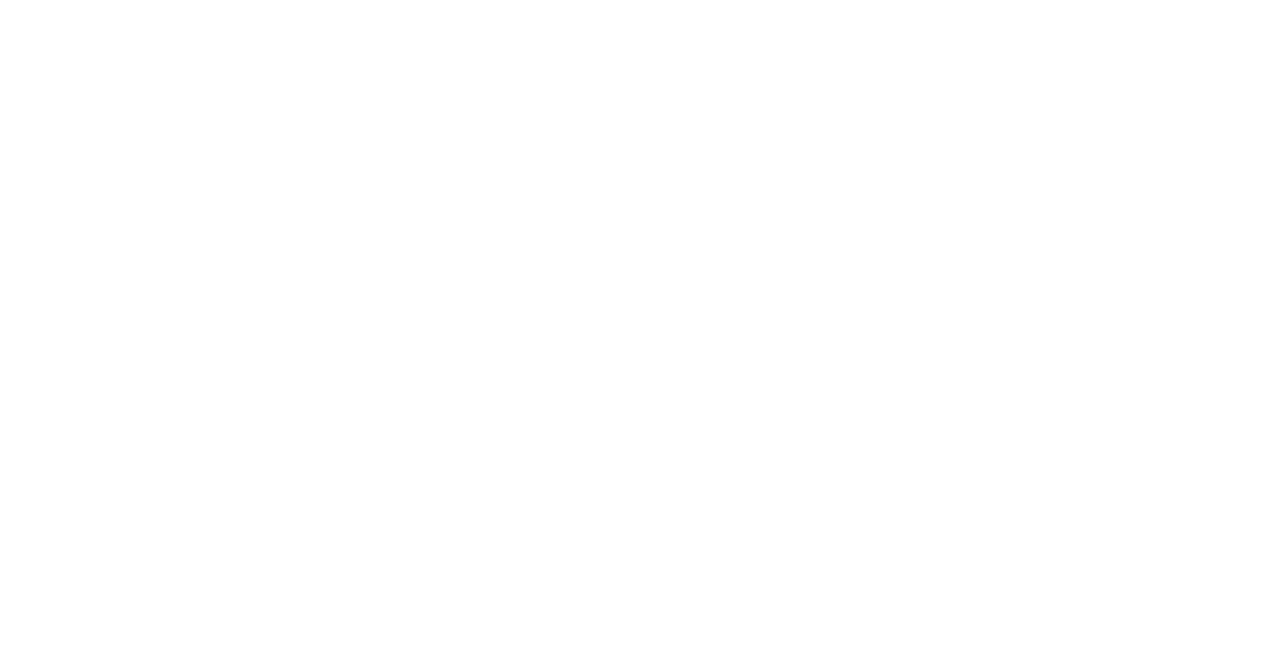
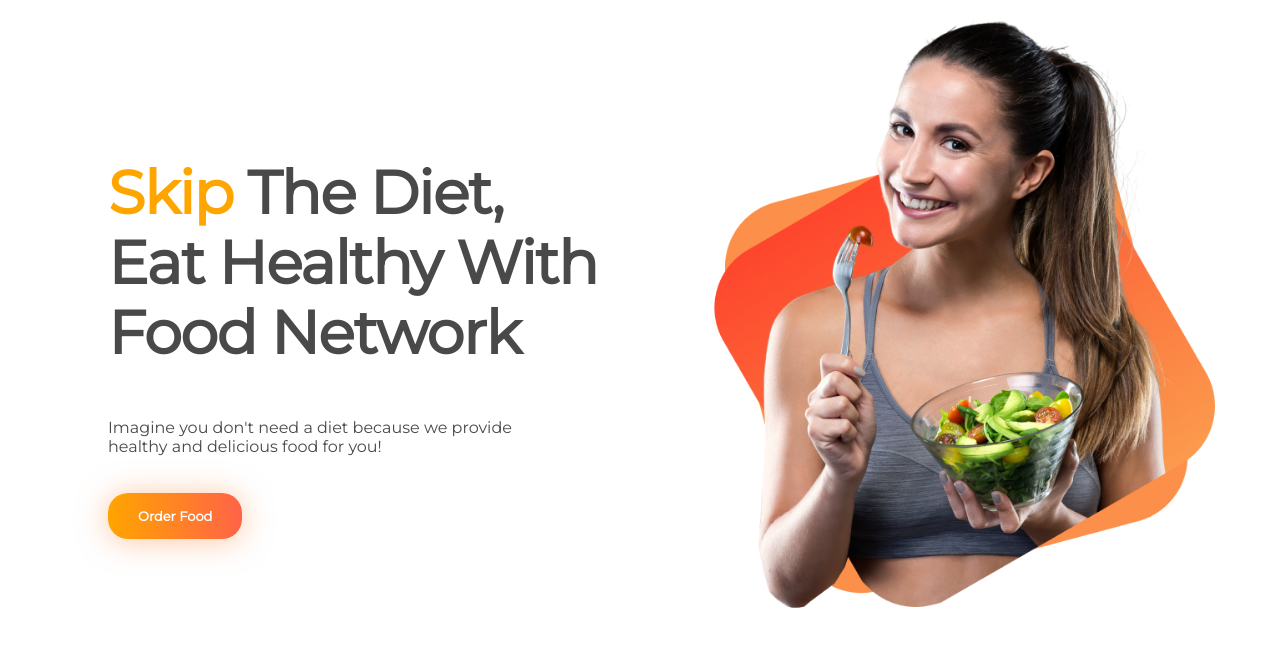
Before and after one commit to anshimi/eat-healthy, a plain HTML site: page index.html in a window 1280 px wide. Drawn offline with Linux system fonts and the light colour scheme.

Commit message:
section 1 added

```diff
--- a/index.html
+++ b/index.html
@@ -6,11 +6,24 @@
     <meta http-equiv="X-UA-Compatible" content="IE=edge">
     <meta name="viewport" content="width=device-width, initial-scale=1.0">
     <title>Document</title>
+    <link rel="preconnect" href="https://fonts.googleapis.com">
+    <link rel="preconnect" href="https://fonts.gstatic.com" crossorigin>
+    <link href="https://fonts.googleapis.com/css2?family=Montserrat&display=swap" rel="stylesheet">
     <link rel="stylesheet" href="style.css">
 </head>
 
 <body>
-
+    <section class="order">
+        <div class="order-left">
+            <h1 class="title"><span class="orange-color">Skip</span> The Diet, <br> Eat Healthy With <br> Food Network
+            </h1>
+            <p>Imagine you don't need a diet because we provide <br> healthy and delicious food for you!</p>
+            <a class="link-button" target="_blank" href="https://www.skipthedishes.com/">Order Food</a>
+        </div>
+        <div class="order-right">
+            <img class="order-image" src="images/female/Group 8425.png" alt="">
+        </div>
+    </section>
 </body>
 
 </html>
--- a/style.css
+++ b/style.css
@@ -0,0 +1,52 @@
+body {
+    font-family: 'Montserrat', sans-serif;
+    color: rgb(73, 73, 73);
+
+}
+
+.order {
+    display: flex;
+}
+
+.order-left {
+    width: 50%;
+    margin-left: 100px;
+    margin-top: 100px;
+}
+
+.orange-color {
+    color: orange;
+}
+
+.title {
+    font-size: 60px;
+    font-weight: 800;
+    line-height: 70px;
+    letter-spacing: -0.02em;
+    font-style: normal;
+
+}
+
+.link-button {
+    text-decoration: none;
+    background-color: tomato;
+    background: linear-gradient(to right, orange, tomato);
+    padding: 15px 30px;
+    color: white;
+    border-radius: 20px;
+    font-size: small;
+    font-weight: 600;
+    box-shadow: 0px 2px 30px rgba(252, 143, 73, 0.5);
+}
+
+.order-left p {
+    margin-bottom: 50px;
+}
+
+.order-right {
+    width: 50%
+}
+
+.order-image {
+    width: 550px
+}
```
